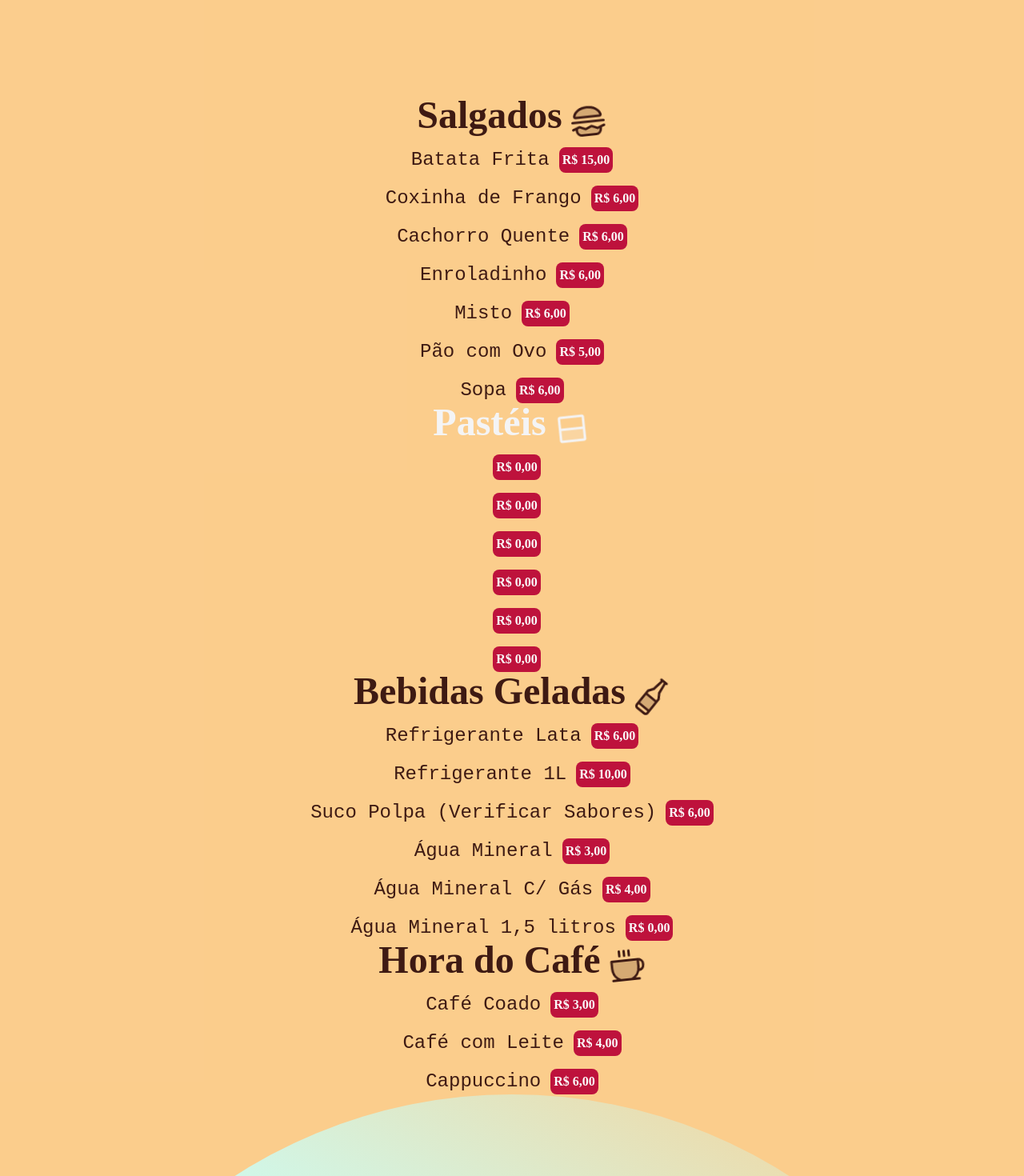
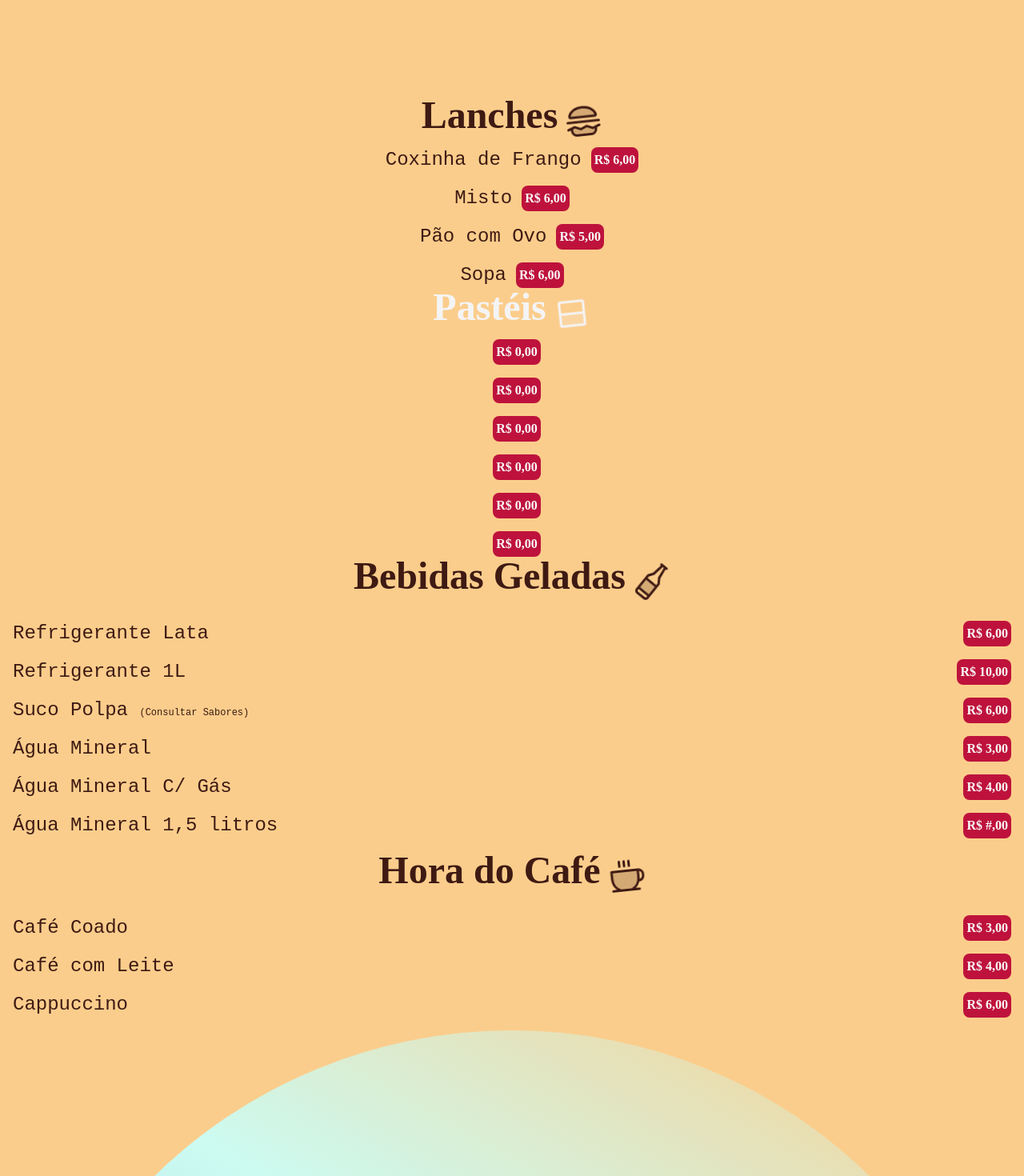
Before and after one commit to sauba/spa-comedoria-emporio-brisa, a Next.js app: page / in a window 1280 px wide. Shown: the part 680-2150 px from the top of the page at 80% size. Built offline with nearby package versions, Linux system fonts and the light colour scheme.

Commit message:
Update: Added new components v2

```diff
--- a/src/components/CardapioBebibasGeladas/index.tsx
+++ b/src/components/CardapioBebibasGeladas/index.tsx
@@ -22,35 +22,35 @@ export default function CardapioBebidasGeladas() {
         <BeerBottle size={48} weight="duotone" className={`-rotate-6`} />
       </span>
 
-      <div className={`w-full flex flex-col justify-center items-center gap-4`}>
-        <span className={`w-full flex text-center justify-center items-center gap-3`}>
+      <div className={`w-full p-4 flex flex-col justify-center items-center gap-4`}>
+        <span className={`w-full flex text-center justify-between items-center`}>
           <span className={`text-2xl font-pt-mono`}>Refrigerante Lata</span>
           <span className={`p-1 bg-rose-700 rounded-lg text-zinc-50 font-bold`}>R$ 6,00</span>
         </span>
 
-        <span className={`w-full flex text-center justify-center items-center gap-3`}>
+        <span className={`w-full flex text-center justify-between items-center gap-3`}>
           <span className={`text-2xl font-pt-mono`}>Refrigerante 1L</span>
           <span className={`p-1 bg-rose-700 rounded-lg text-zinc-50 font-bold`}>R$ 10,00</span>
         </span>
 
-        <span className={`w-full flex text-center justify-center items-center gap-3`}>
-          <span className={`text-2xl font-pt-mono`}>Suco Polpa (Verificar Sabores)</span>
+        <span className={`w-full flex text-center justify-between items-center gap-3`}>
+          <span className={`text-2xl font-pt-mono`}>Suco Polpa <span className={`text-xs`}>(Consultar Sabores)</span></span>
           <span className={`p-1 bg-rose-700 rounded-lg text-zinc-50 font-bold`}>R$ 6,00</span>
         </span>
 
-        <span className={`w-full flex text-center justify-center items-center gap-3`}>
+        <span className={`w-full flex text-center justify-between items-center gap-3`}>
           <span className={`text-2xl font-pt-mono`}>Água Mineral</span>
           <span className={`p-1 bg-rose-700 rounded-lg text-zinc-50 font-bold`}>R$ 3,00</span>
         </span>
 
-        <span className={`w-full flex text-center justify-center items-center gap-3`}>
+        <span className={`w-full flex text-center justify-between items-center gap-3`}>
           <span className={`text-2xl font-pt-mono`}>Água Mineral C/ Gás</span>
           <span className={`p-1 bg-rose-700 rounded-lg text-zinc-50 font-bold`}>R$ 4,00</span>
         </span>
 
-        <span className={`w-full flex text-center justify-center items-center gap-3`}>
+        <span className={`w-full flex text-center justify-between items-center gap-3`}>
           <span className={`text-2xl font-pt-mono`}>Água Mineral 1,5 litros</span>
-          <span className={`p-1 bg-rose-700 rounded-lg text-zinc-50 font-bold`}>R$ 0,00</span>
+          <span className={`p-1 bg-rose-700 rounded-lg text-zinc-50 font-bold`}>R$ #,00</span>
         </span>
       </div>
     </div>
--- a/src/components/CardapioBebidasQuentes/index.tsx
+++ b/src/components/CardapioBebidasQuentes/index.tsx
@@ -22,18 +22,18 @@ export default function CardapioBebidasQuentes() {
         <Coffee size={48} weight="duotone" className={`-rotate-6`} />
       </span>
 
-      <div className={`w-full flex flex-col justify-center items-center gap-4`}>
-        <span className={`w-full flex text-center justify-center items-center gap-3`}>
+      <div className={`w-full p-4 flex flex-col justify-center items-center gap-4`}>
+        <span className={`w-full flex text-center justify-between items-center gap-3`}>
           <span className={`text-2xl font-pt-mono`}>Café Coado</span>
           <span className={`p-1 bg-rose-700 rounded-lg text-zinc-50 font-bold`}>R$ 3,00</span>
         </span>
 
-        <span className={`w-full flex text-center justify-center items-center gap-3`}>
+        <span className={`w-full flex text-center justify-between items-center gap-3`}>
           <span className={`text-2xl font-pt-mono`}>Café com Leite</span>
           <span className={`p-1 bg-rose-700 rounded-lg text-zinc-50 font-bold`}>R$ 4,00</span>
         </span>
 
-        <span className={`w-full flex text-center justify-center items-center gap-3`}>
+        <span className={`w-full flex text-center justify-between items-center gap-3`}>
           <span className={`text-2xl font-pt-mono`}>Cappuccino</span>
           <span className={`p-1 bg-rose-700 rounded-lg text-zinc-50 font-bold`}>R$ 6,00</span>
         </span>
--- a/src/components/CardapioSalgados/index.tsx
+++ b/src/components/CardapioSalgados/index.tsx
@@ -18,28 +18,13 @@ export default function CardapioSalgados() {
         font-caveat
       `} id="cardapiosalgados">
       <span className={`flex justify-center items-center gap-2`}>
-        <p className={`text-5xl pb-4 font-bold`}>Salgados</p>
+        <p className={`text-5xl pb-4 font-bold`}>Lanches</p>
         <Hamburger size={48} weight="duotone" className={`-rotate-6`} />
       </span>
 
       <div className={`w-full flex flex-col justify-center items-center gap-4`}>
         <span className={`w-full flex text-center justify-center items-center gap-3`}>
-          <span className={`text-2xl font-pt-mono`}>Batata Frita</span>
-          <span className={`p-1 bg-rose-700 rounded-lg text-zinc-50 font-bold`}>R$ 15,00</span>
-        </span>
-
-        <span className={`w-full flex text-center justify-center items-center gap-3`}>
           <span className={`text-2xl font-pt-mono`}>Coxinha de Frango</span>
-          <span className={`p-1 bg-rose-700 rounded-lg text-zinc-50 font-bold`}>R$ 6,00</span>
-        </span>
-
-        <span className={`w-full flex text-center justify-center items-center gap-3`}>
-          <span className={`text-2xl font-pt-mono`}>Cachorro Quente</span>
-          <span className={`p-1 bg-rose-700 rounded-lg text-zinc-50 font-bold`}>R$ 6,00</span>
-        </span>
-
-        <span className={`w-full flex text-center justify-center items-center gap-3`}>
-          <span className={`text-2xl font-pt-mono`}>Enroladinho</span>
           <span className={`p-1 bg-rose-700 rounded-lg text-zinc-50 font-bold`}>R$ 6,00</span>
         </span>
 
```
